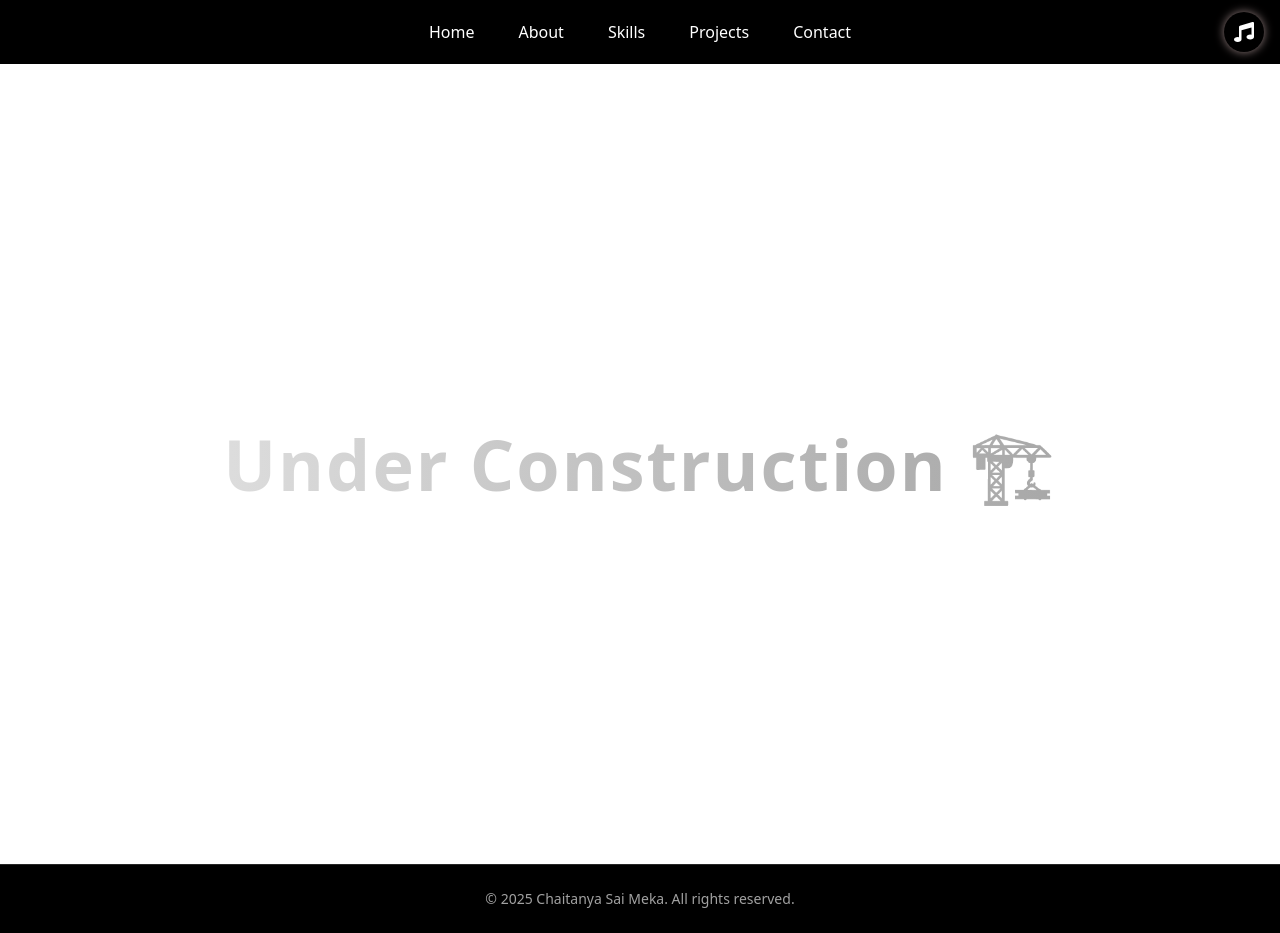
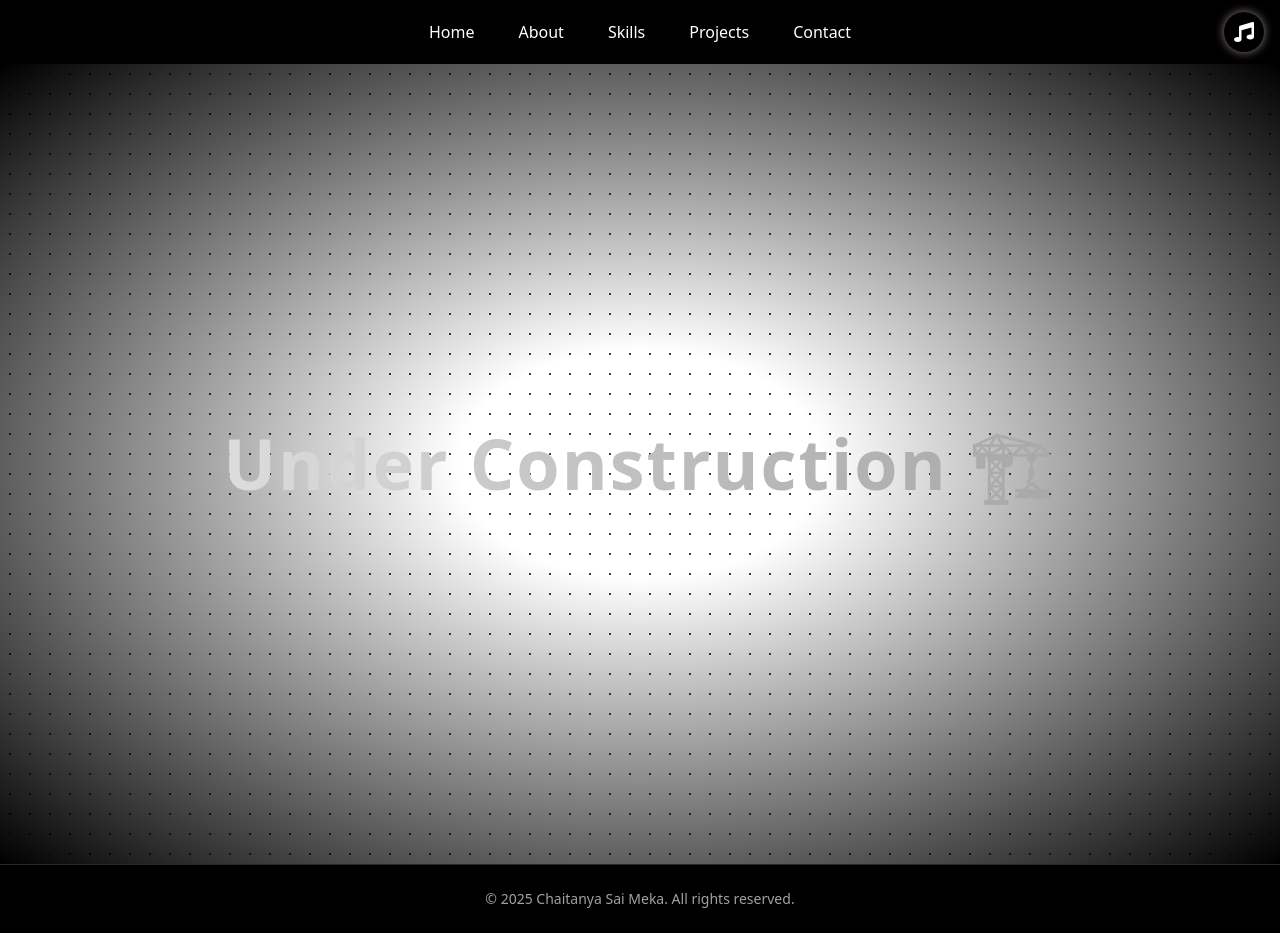
Before and after one commit to Rehan80221/Portfolio, a React (Vite) app: page /skills in a window 1280 px wide. Built offline with nearby package versions, Linux system fonts and the light colour scheme.

Commit message:
15 commit

```diff
--- a/src/components/Skills.jsx
+++ b/src/components/Skills.jsx
@@ -1,15 +1,26 @@
 import React from 'react';
-
+import { cn } from "../lib/utils";
 
 const Skills = () => {
   return (
+    <div className="relative h-screen w-full overflow-hidden">
+      {/* Background Grid */}
+      <div
+        className={cn(
+          "absolute inset-0 z-0 pointer-events-none",
+          "[background-size:20px_20px]",
+          "[background-image:radial-gradient(#404040_1px,transparent_1px)]"
+        )}
+      />
 
-    <div className="coming-soon-text h-[100vh] flex justify-center items-center">
-    Under Construction 🏗️
-  </div>
+      {/* Radial Mask Overlay */}
+      <div className="absolute inset-0 z-10 pointer-events-none bg-black [mask-image:radial-gradient(ellipse_at_center,transparent_20%,black)]" />
 
-
-
+      {/* Under Construction Text */}
+      <div className=" coming-soon-text relative z-20 h-full flex justify-center items-center text-white text-2xl">
+        Under Construction 🏗️
+      </div>
+    </div>
   );
 };
 
```
